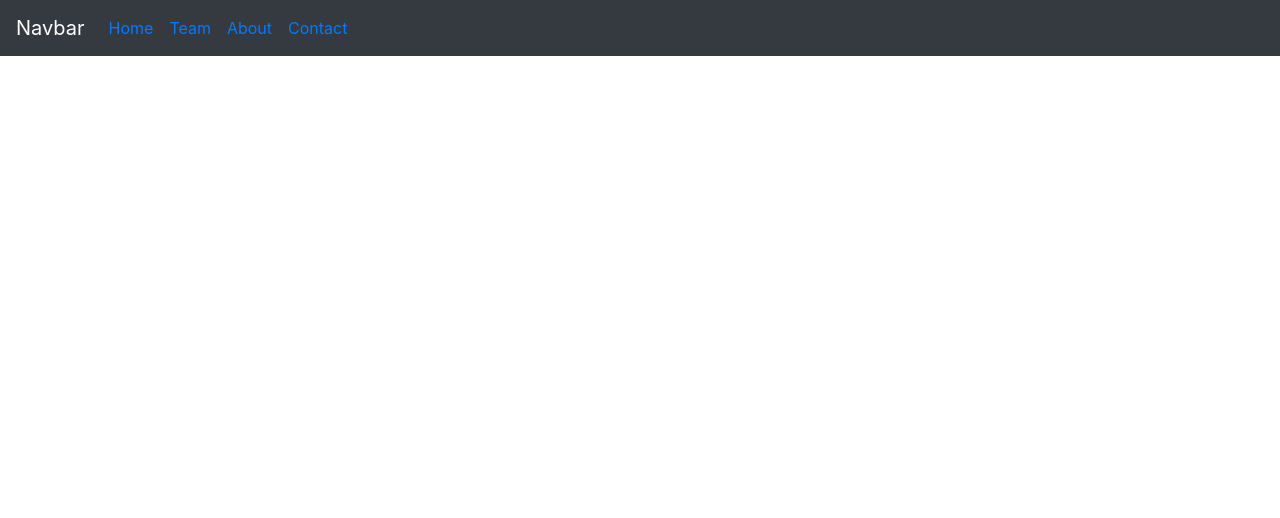
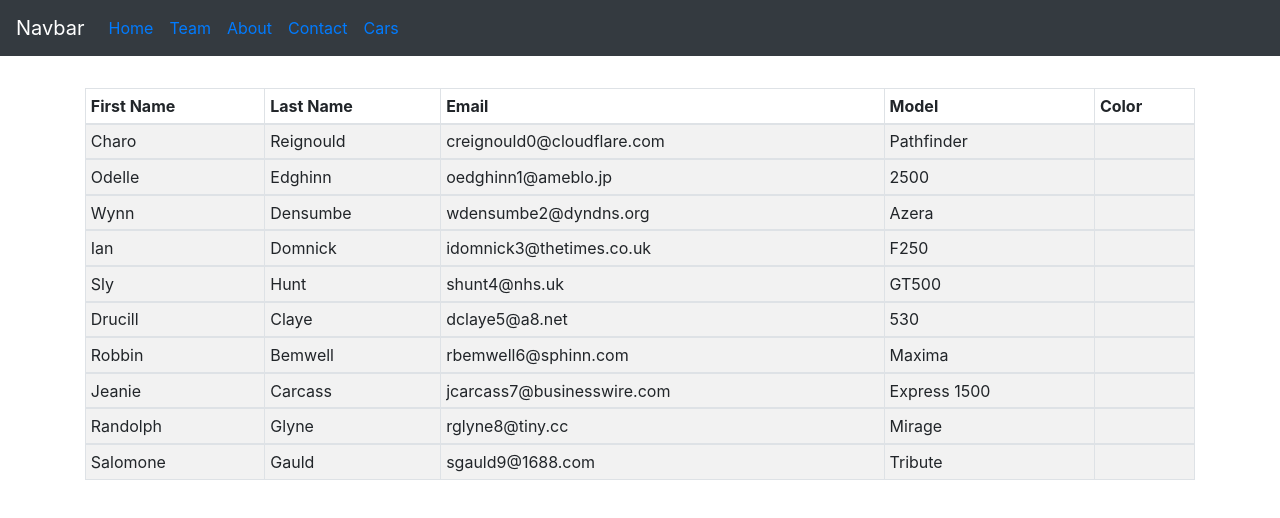
Before and after one commit to abponder/wk2021_05_13_buton, a React (Create React App) app: page /cars in a window 1280 px wide. Shown: the top 518 px of the page. Built offline with nearby package versions, Linux system fonts and the light colour scheme.

Commit message:
added list

```diff
--- a/src/App.js
+++ b/src/App.js
@@ -13,6 +13,7 @@ import Button1 from './Button1';
 import Mdn from './About';
 import Team from './Team';
 import Contactform from './Contactform';
+import Cars from './Cars';
 
 class App extends React.Component {
   state = {
@@ -47,6 +48,9 @@ class App extends React.Component {
         <Nav.Link >
           <Link to="/contact">Contact</Link>
         </Nav.Link>
+        <Nav.Link >
+          <Link to="/cars">Cars</Link>
+        </Nav.Link>
       </Nav>
   </Navbar>
 
@@ -65,6 +69,9 @@ class App extends React.Component {
           <Route path="/contact">
             <Contactform />
           </Route>
+          <Route path="/cars">
+            <Cars />
+          </Route>
         </Switch>
       </div>
   </Router>
--- /dev/null
+++ b/src/Cars.js
@@ -0,0 +1,115 @@
+import React from 'react';
+import {ListGroup, Container, Table} from 'react-bootstrap'
+
+
+class Cars extends React.Component {
+  state = {
+    carslist: [{
+      "id": 1,
+      "first_name": "Charo",
+      "last_name": "Reignould",
+      "email": "creignould0@cloudflare.com",
+      "car_model": "Pathfinder",
+      "car_color": null
+    }, {
+      "id": 2,
+      "first_name": "Odelle",
+      "last_name": "Edghinn",
+      "email": "oedghinn1@ameblo.jp",
+      "car_model": "2500",
+      "car_color": null
+    }, {
+      "id": 3,
+      "first_name": "Wynn",
+      "last_name": "Densumbe",
+      "email": "wdensumbe2@dyndns.org",
+      "car_model": "Azera",
+      "car_color": null
+    }, {
+      "id": 4,
+      "first_name": "Ian",
+      "last_name": "Domnick",
+      "email": "idomnick3@thetimes.co.uk",
+      "car_model": "F250",
+      "car_color": null
+    }, {
+      "id": 5,
+      "first_name": "Sly",
+      "last_name": "Hunt",
+      "email": "shunt4@nhs.uk",
+      "car_model": "GT500",
+      "car_color": null
+    }, {
+      "id": 6,
+      "first_name": "Drucill",
+      "last_name": "Claye",
+      "email": "dclaye5@a8.net",
+      "car_model": "530",
+      "car_color": null
+    }, {
+      "id": 7,
+      "first_name": "Robbin",
+      "last_name": "Bemwell",
+      "email": "rbemwell6@sphinn.com",
+      "car_model": "Maxima",
+      "car_color": null
+    }, {
+      "id": 8,
+      "first_name": "Jeanie",
+      "last_name": "Carcass",
+      "email": "jcarcass7@businesswire.com",
+      "car_model": "Express 1500",
+      "car_color": null
+    }, {
+      "id": 9,
+      "first_name": "Randolph",
+      "last_name": "Glyne",
+      "email": "rglyne8@tiny.cc",
+      "car_model": "Mirage",
+      "car_color": null
+    }, {
+      "id": 10,
+      "first_name": "Salomone",
+      "last_name": "Gauld",
+      "email": "sgauld9@1688.com",
+      "car_model": "Tribute",
+      "car_color": null
+    }]
+  };
+
+
+  render(){
+    return (
+    <>
+    <Container style={{ marginTop: '2.0rem' }} >
+      <Table striped bordered hover size="sm">
+        <thead>
+          <tr>
+              <th>First Name</th>
+              <th>Last Name</th>
+              <th>Email</th>
+              <th>Model</th>
+              <th>Color</th>
+          </tr>
+        </thead>
+
+        {this.state.carslist.map(car =>(
+          <tbody>
+              <tr>
+                  <td>{car.first_name}</td>
+                  <td>{car.last_name}</td>
+                  <td>{car.email}</td>
+                  <td>{car.car_model}</td>
+                  <td>{car.car_color}</td>
+              </tr>
+          </tbody>
+        ))}
+      </Table>
+    </Container>
+    </>
+
+    )
+  }
+}
+
+export default Cars;
--- a/src/Contactform.js
+++ b/src/Contactform.js
@@ -23,7 +23,7 @@ class Contactform extends React.Component {
       })
     }
 
-  }S
+  }
 
   handleDelete = (e, contact) => {
 
```
Lines whose indentation alone changed are shown as unchanged.
